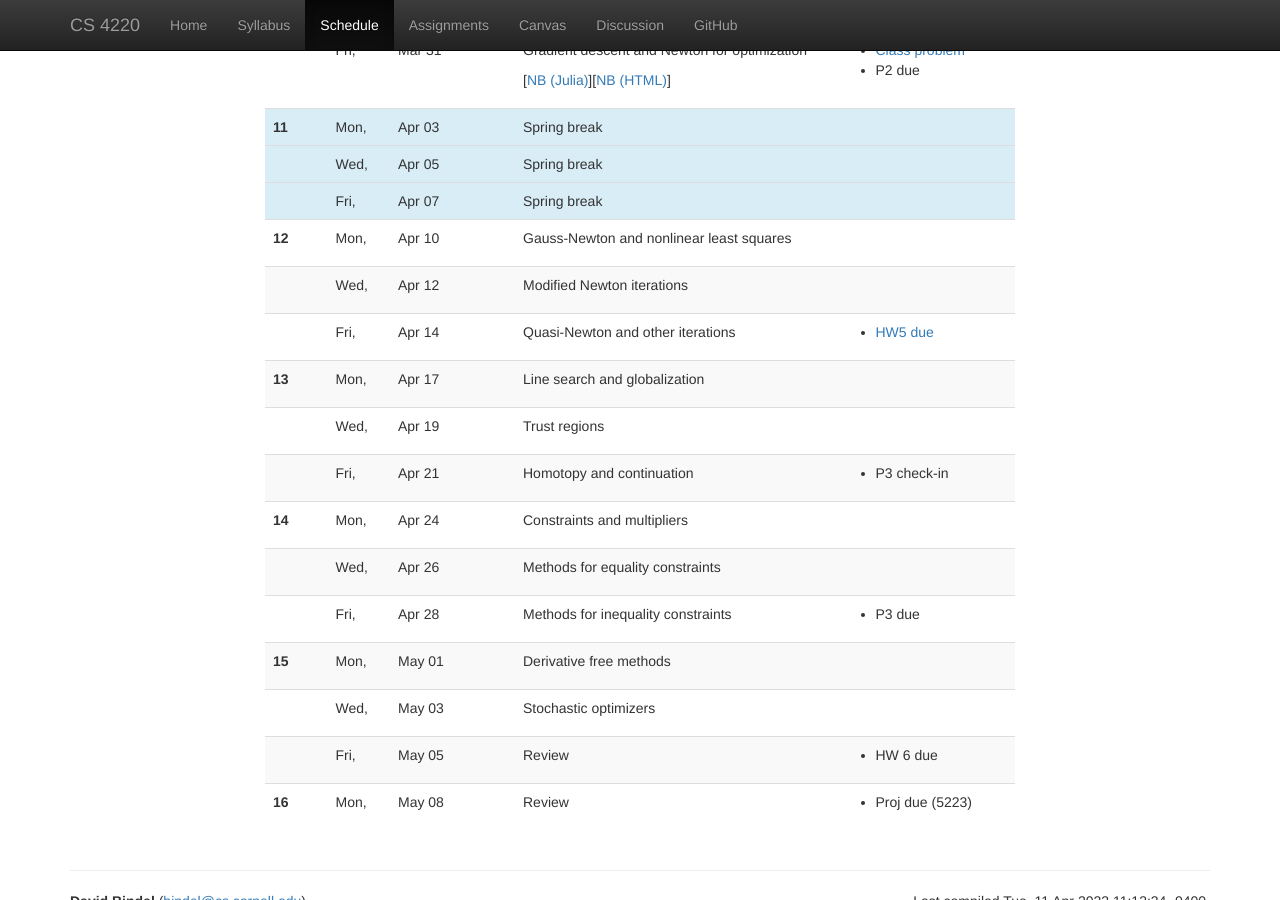
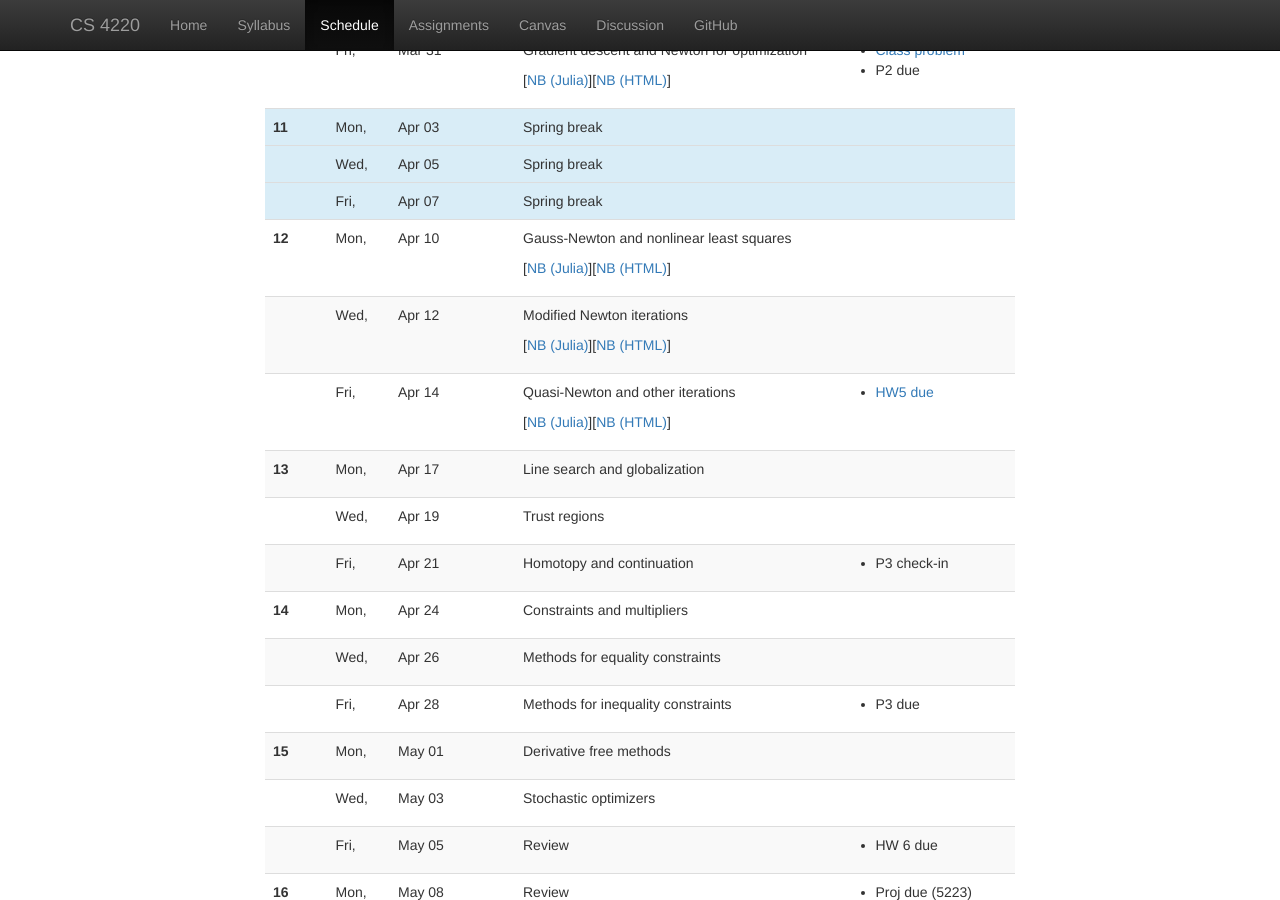
Before and after one commit to dbindel/cs4220-s23, a Jekyll site: the page built from web/schedule.html, in a window 1280 px wide and 900 px high, scrolled down 2339 px. Built offline with Jekyll 4.4.1, drawn with Linux system fonts in a browser that asks for light colours; nearby versions of some CDN libraries.

Commit message:
Add lecture notes for week of 4/10 to web page.

```diff
--- a/web/_data/lectures.yml
+++ b/web/_data/lectures.yml
@@ -387,12 +387,27 @@
 -
   date: 2023-04-10
   info: Gauss-Newton and nonlinear least squares
+  ulinks:
+    - info: NB (Julia)
+      url: lec/2023-04-10.jl
+    - info: NB (HTML)
+      url: lec/2023-04-10.html
 -
   date: 2023-04-12
   info: Modified Newton iterations
+  ulinks:
+    - info: NB (Julia)
+      url: lec/2023-04-12.jl
+    - info: NB (HTML)
+      url: lec/2023-04-12.html
 -
   date: 2023-04-14
   info: Quasi-Newton and other iterations
+  ulinks:
+    - info: NB (Julia)
+      url: lec/2023-04-14.jl
+    - info: NB (HTML)
+      url: lec/2023-04-14.html
   hw:
     - info: HW5 due
       file: hw5.html
```
Also changed, not shown: 1 other file.
